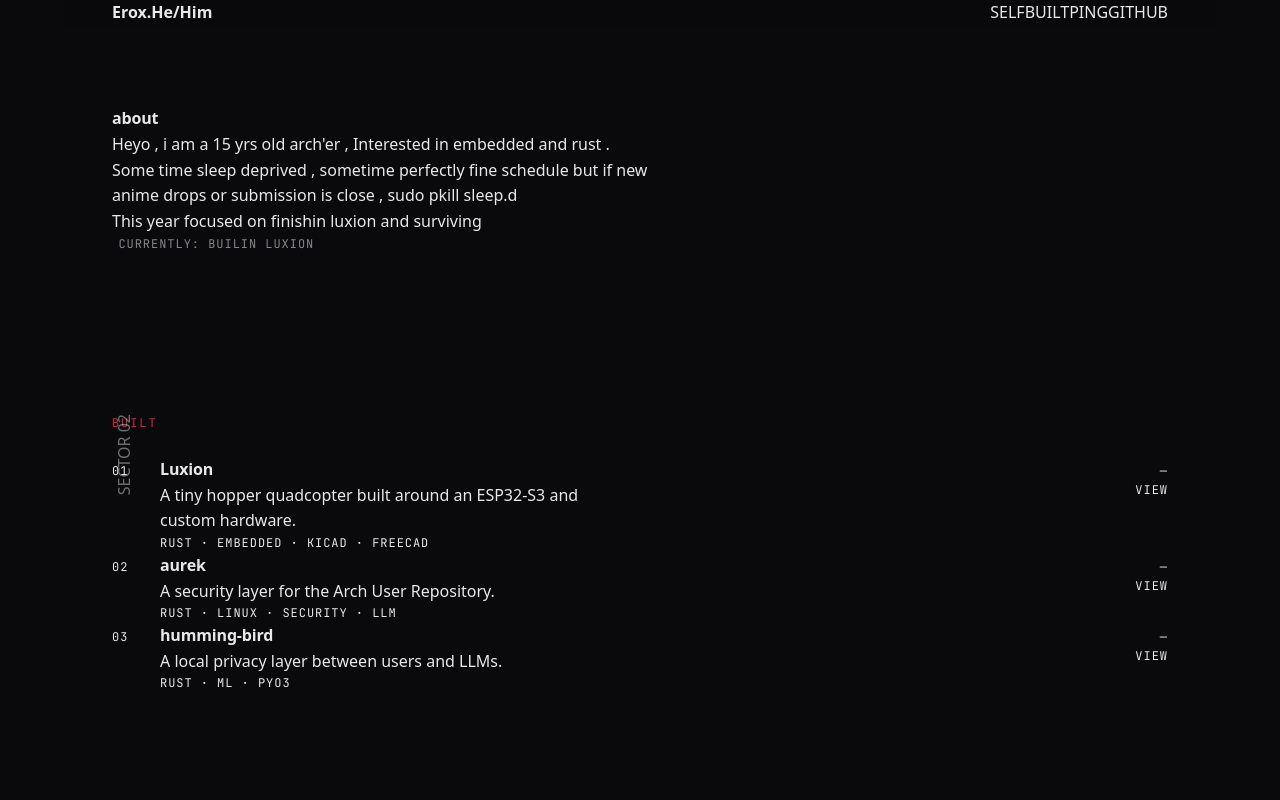
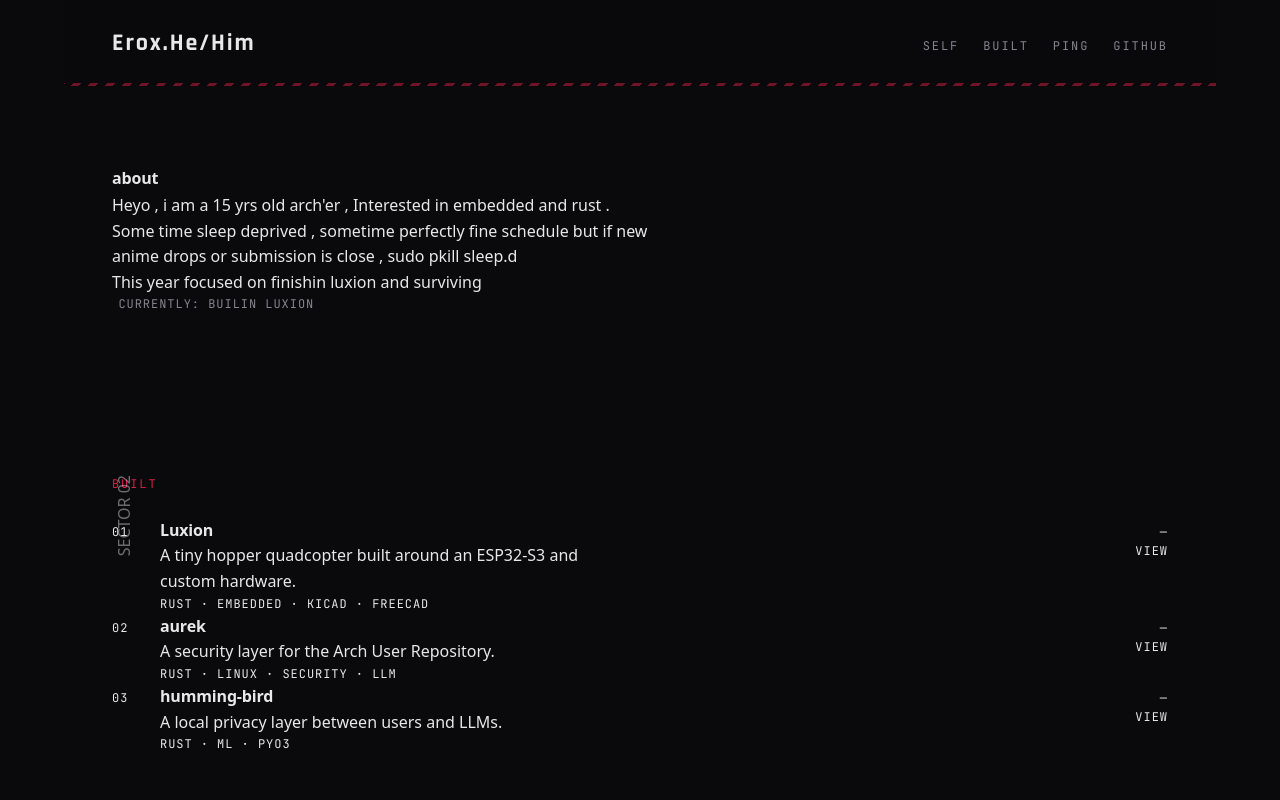
Before and after one commit to Erox-02/portfolio, a React (Vite) app: page / in a window 1280 px wide. Shown: the top 800 px of the page. Built offline with nearby package versions, Linux system fonts and the light colour scheme.

Commit message:
upgraded the bar with direct instead of cheap vars

```diff
--- a/src/styles/global.css
+++ b/src/styles/global.css
@@ -73,64 +73,53 @@ section[id] { scroll-margin-top: 2rem; }
   -webkit-backdrop-filter: blur(10px);
 }
 
+.bar {
+  position: sticky;
+  top: 0;
+  z-index: 10;
+  display: flex;
+  align-items: baseline;
+  justify-content: space-between;
+  flex-wrap: wrap;
+  gap: 1rem 2rem;
+  padding-block: 1.5rem;
+  background: color-mix(in srgb, var(--bg) 85%, transparent);
+  backdrop-filter: blur(10px);
+  -webkit-backdrop-filter: blur(10px);
+}
+
 .bar::after {
   content: '';
   position: absolute;
-  left: 0;
-  right: 0;
-  bottom: 0;
+  inset: auto 0 0 0;
   height: 3px;
-  background: repeating-linear-gradient(
-    -45deg,
-    var(--accent) 0 6px,
-    transparent 6px 12px
-  );
+  background: repeating-linear-gradient(-45deg, var(--red) 0 6px, transparent 6px 12px);
   opacity: 0.5;
 }
 
 .bar-mark {
-  font-family: var(--font-hero);
+  font-family: var(--hero);
   font-weight: 700;
-  font-size: var(--fs-xl);
-  letter-spacing: var(--tracking-wide);
+  font-size: 1.5rem;
+  letter-spacing: 0.08em;
 }
 
 .bar-nav ul {
   display: flex;
-  gap: var(--sp-6);
-  font-family: var(--font-mono);
-  font-size: var(--fs-xs);
-  letter-spacing: var(--tracking-wider);
+  gap: 1.5rem;
+  font-family: var(--mono);
+  font-size: 0.75rem;
+  letter-spacing: 0.16em;
   text-transform: uppercase;
-  color: var(--fg-muted);
+  color: var(--dim);
 }
 
-.bar-nav a {
-  transition: color var(--dur-fast) var(--ease);
-}
-
+.bar-nav a { transition: color 80ms ease; }
 .bar-nav a:hover,
-.bar-nav a:focus-visible {
-  color: var(--accent-alt);
-}
+.bar-nav a:focus-visible { color: var(--blue); }
 
 .bar-mark:focus-visible,
-.bar-nav a:focus-visible {
-  outline: 1px solid var(--accent-alt);
-  outline-offset: 3px;
-}
-
-@media (max-width: 640px) {
-  .bar {
-    flex-direction: column;
-    align-items: flex-start;
-    gap: var(--sp-4);
-  }
-
-  .bar-nav ul {
-    gap: var(--sp-4);
-  }
-}
+.bar-nav a:focus-visible { outline: 1px solid var(--blue); outline-offset: 3px; }
 
 .self-head {
   display: flex;
```
